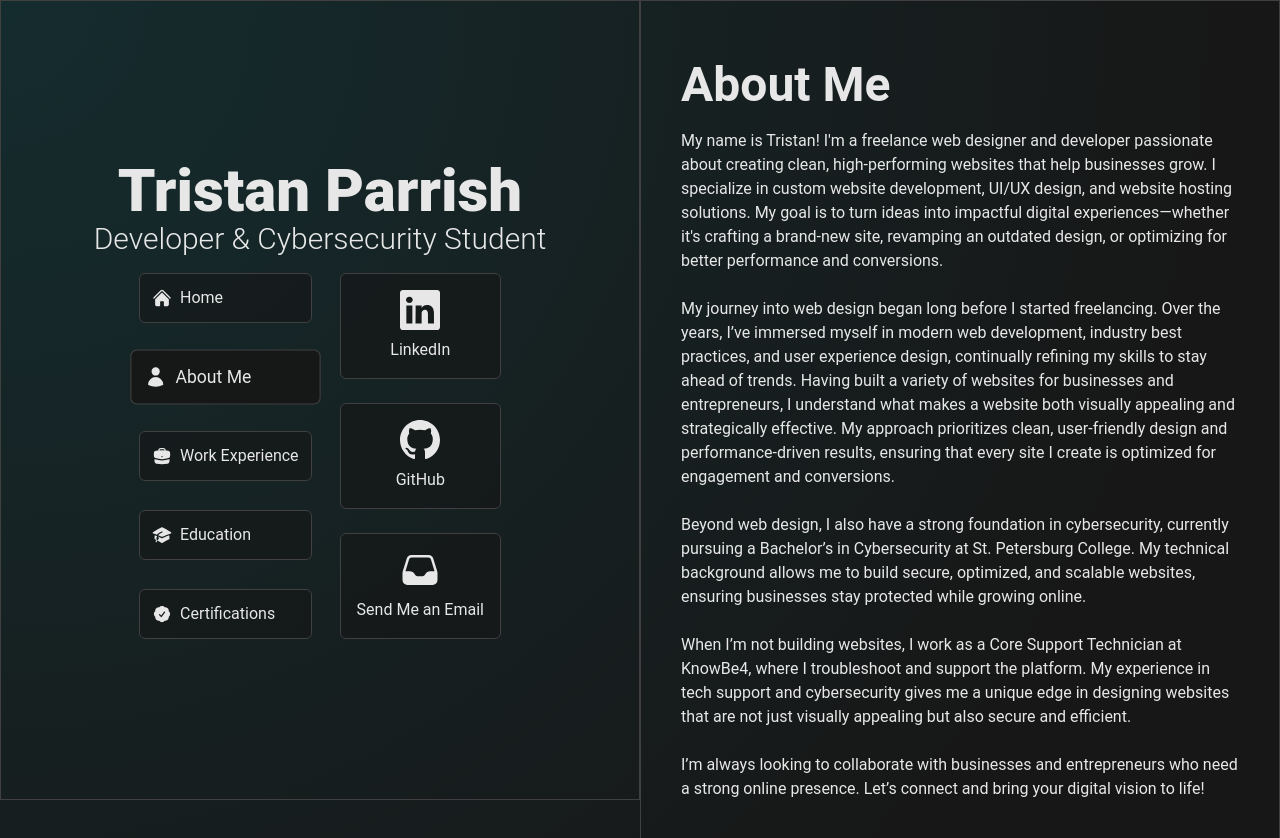
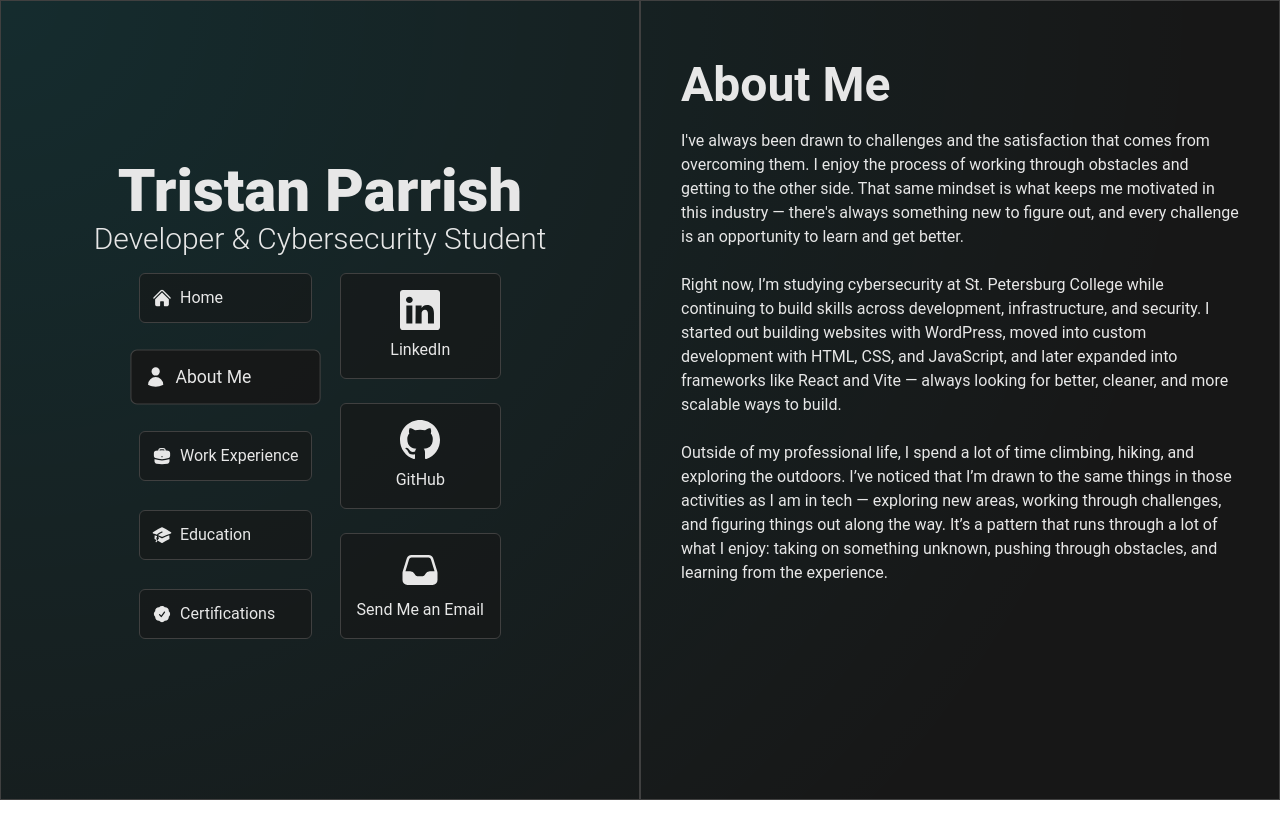
Before and after one commit to GitTristan/tristanparrish.net, a React (Vite) app in the folder tristanparrish/: page / in a window 1280 px wide. Both pictures are taken after a click on the button "About Me". Shown: the top 838 px of the page. After the commit the page ends 800 px from the top, so only its background shows below. Built offline with nearby package versions, Linux system fonts and the light colour scheme.

Commit message:
Update About Me page

```diff
--- a/tristanparrish/src/sections/content_sections/AboutMe.tsx
+++ b/tristanparrish/src/sections/content_sections/AboutMe.tsx
@@ -7,42 +7,25 @@ export default function AboutMe({ titleClassName }: AboutMeProps) {
     <div>
       <h1 className={titleClassName}>About Me</h1>
       <p>
-        My name is Tristan! I'm a freelance web designer and developer
-        passionate about creating clean, high-performing websites that help
-        businesses grow. I specialize in custom website development, UI/UX
-        design, and website hosting solutions. My goal is to turn ideas into
-        impactful digital experiences—whether it's crafting a brand-new site,
-        revamping an outdated design, or optimizing for better performance and
-        conversions.
-        <br />
-        <br />
-        My journey into web design began long before I started freelancing. Over
-        the years, I’ve immersed myself in modern web development, industry best
-        practices, and user experience design, continually refining my skills to
-        stay ahead of trends. Having built a variety of websites for businesses
-        and entrepreneurs, I understand what makes a website both visually
-        appealing and strategically effective. My approach prioritizes clean,
-        user-friendly design and performance-driven results, ensuring that every
-        site I create is optimized for engagement and conversions.
-        <br />
-        <br />
-        Beyond web design, I also have a strong foundation in cybersecurity,
-        currently pursuing a Bachelor’s in Cybersecurity at St. Petersburg
-        College. My technical background allows me to build secure, optimized,
-        and scalable websites, ensuring businesses stay protected while growing
-        online.
-        <br />
-        <br />
-        When I’m not building websites, I work as a Core Support Technician at
-        KnowBe4, where I troubleshoot and support the platform. My experience in
-        tech support and cybersecurity gives me a unique edge in designing
-        websites that are not just visually appealing but also secure and
-        efficient.
-        <br />
-        <br />
-        I’m always looking to collaborate with businesses and entrepreneurs who
-        need a strong online presence. Let’s connect and bring your digital
-        vision to life!
+        I've always been drawn to challenges and the satisfaction that comes
+        from overcoming them. I enjoy the process of working through obstacles
+        and getting to the other side. That same mindset is what keeps me
+        motivated in this industry — there's always something new to figure out,
+        and every challenge is an opportunity to learn and get better.
+        <br /> <br />
+        Right now, I’m studying cybersecurity at St. Petersburg College while
+        continuing to build skills across development, infrastructure, and
+        security. I started out building websites with WordPress, moved into
+        custom development with HTML, CSS, and JavaScript, and later expanded
+        into frameworks like React and Vite — always looking for better,
+        cleaner, and more scalable ways to build.
+        <br /> <br />
+        Outside of my professional life, I spend a lot of time climbing, hiking,
+        and exploring the outdoors. I’ve noticed that I’m drawn to the same
+        things in those activities as I am in tech — exploring new areas,
+        working through challenges, and figuring things out along the way. It’s
+        a pattern that runs through a lot of what I enjoy: taking on something
+        unknown, pushing through obstacles, and learning from the experience.
       </p>
     </div>
   );
```
